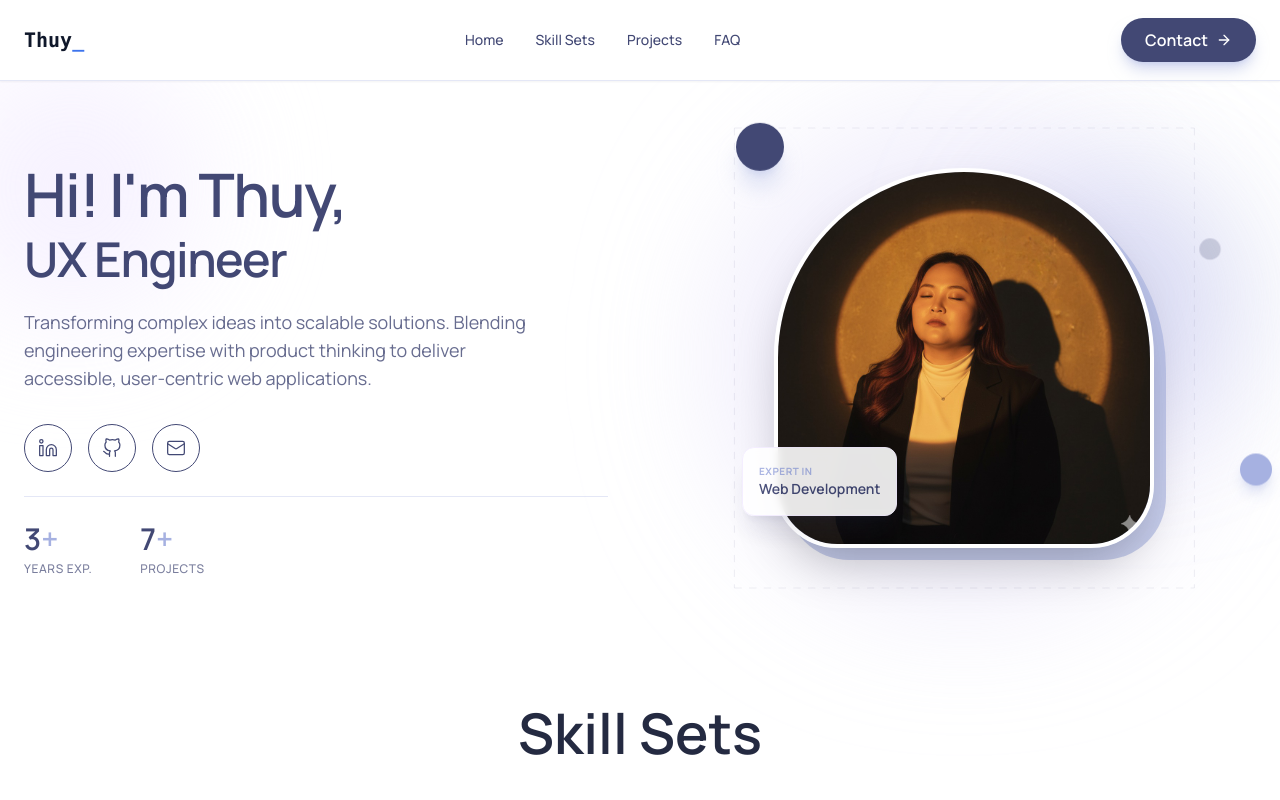
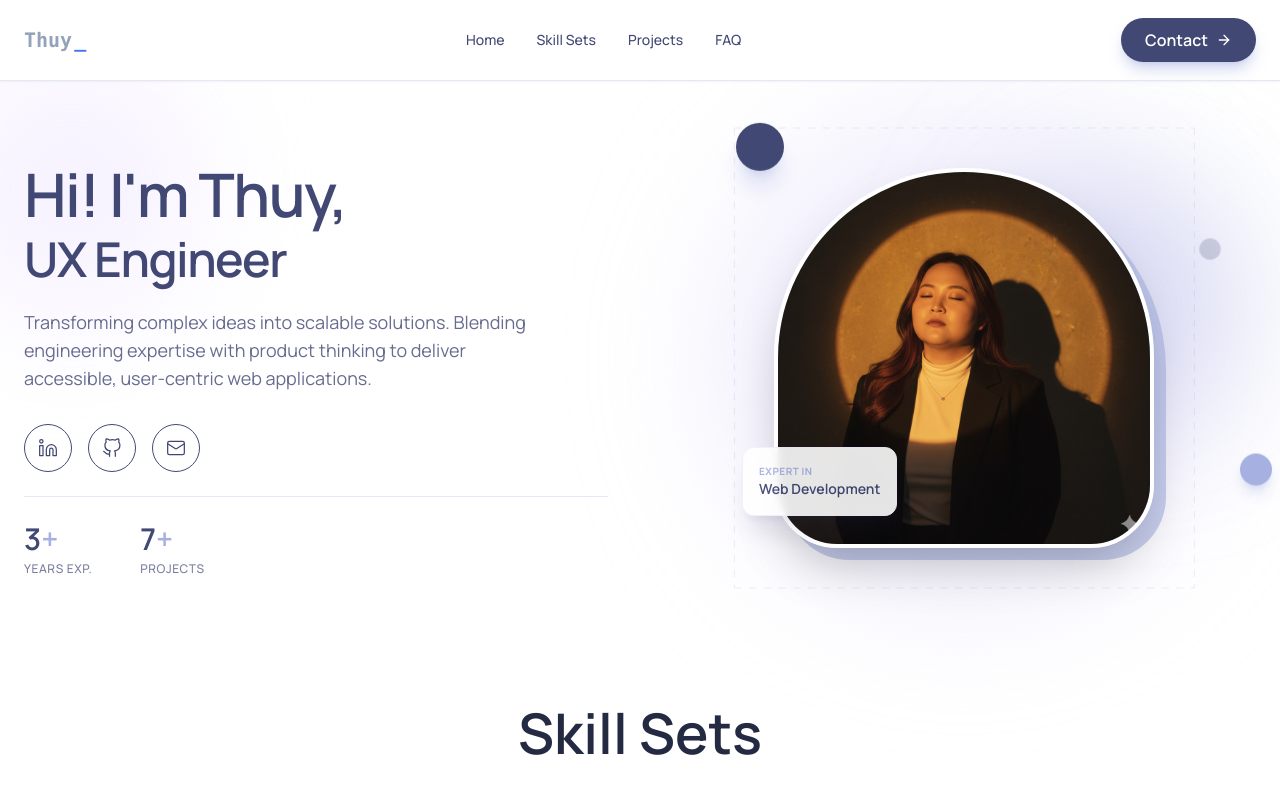
Before and after one commit to hankimthuy/Thuy-Porfolio, a Next.js app: page / in a window 1280 px wide. Shown: the top 800 px of the page. Built offline with nearby package versions, Linux system fonts and the light colour scheme.

Commit message:
Update Header link styles and colors

```diff
--- a/components/Header.tsx
+++ b/components/Header.tsx
@@ -38,10 +38,10 @@ const Header = () => {
     <nav className="fixed top-0 left-0 right-0 bg-white/90 backdrop-blur-lg z-50 border-b border-[#A6B1E1]/30 shadow-sm">
       <div className="max-w-7xl mx-auto px-6 h-20 flex items-center justify-between">
         {/* Logo */}
-      <Link href="/" className="flex items-center font-mono text-xl font-bold text-slate-900">
-        <span>Thuy</span>
-        <span className="animate-pulse text-blue-600">_</span>
-      </Link>
+    <Link href="/" className="flex items-center font-mono text-xl font-bold text-slate-400 transition-colors hover:text-slate-600">
+       <span>Thuy</span>
+       <span className="animate-pulse text-blue-600 ml-0.5">_</span>
+    </Link>
 
         {/* Desktop Menu */}
         <div className="hidden lg:flex space-x-6 lg:space-x-8 text-sm lg:text-md font-medium text-[#424874]">
```
